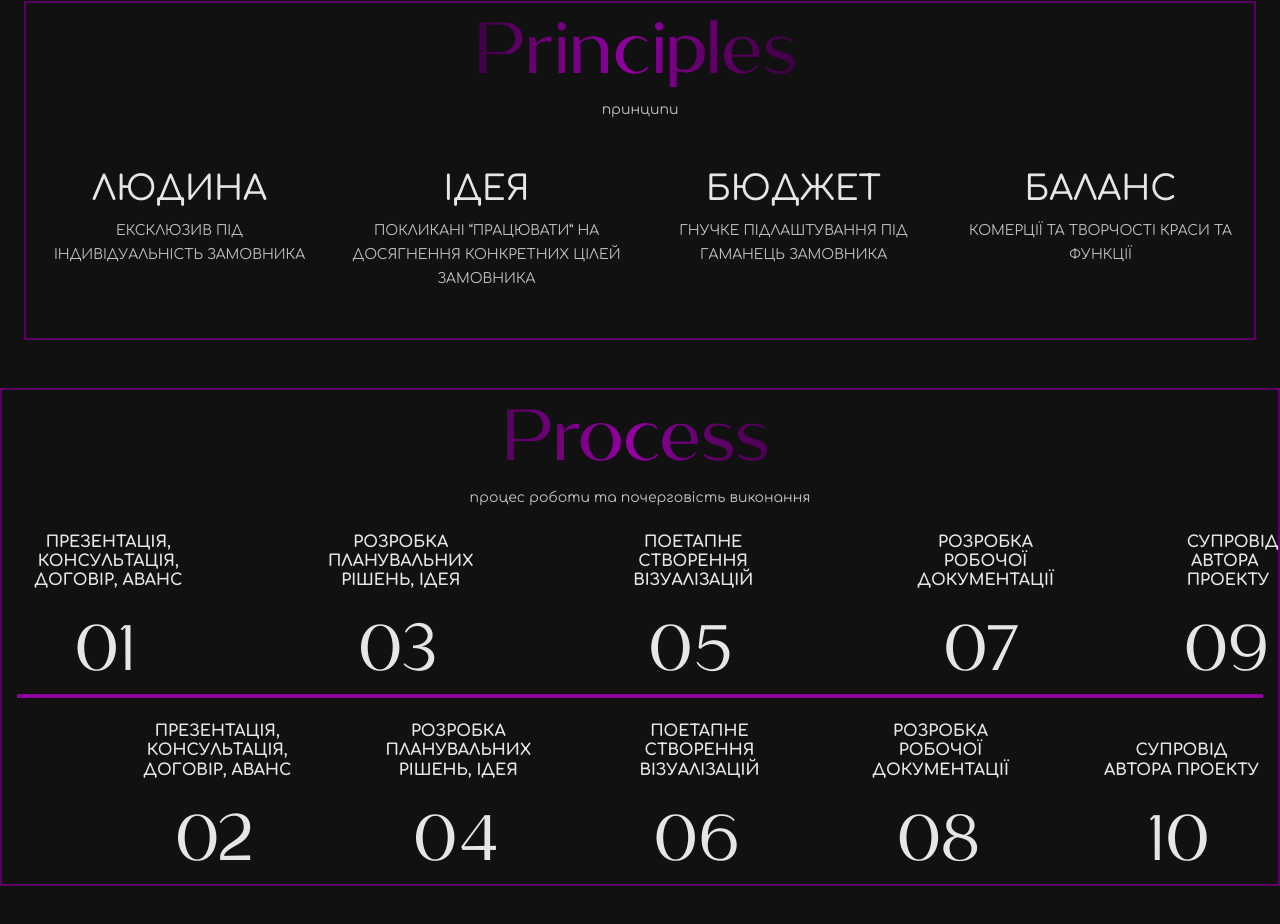
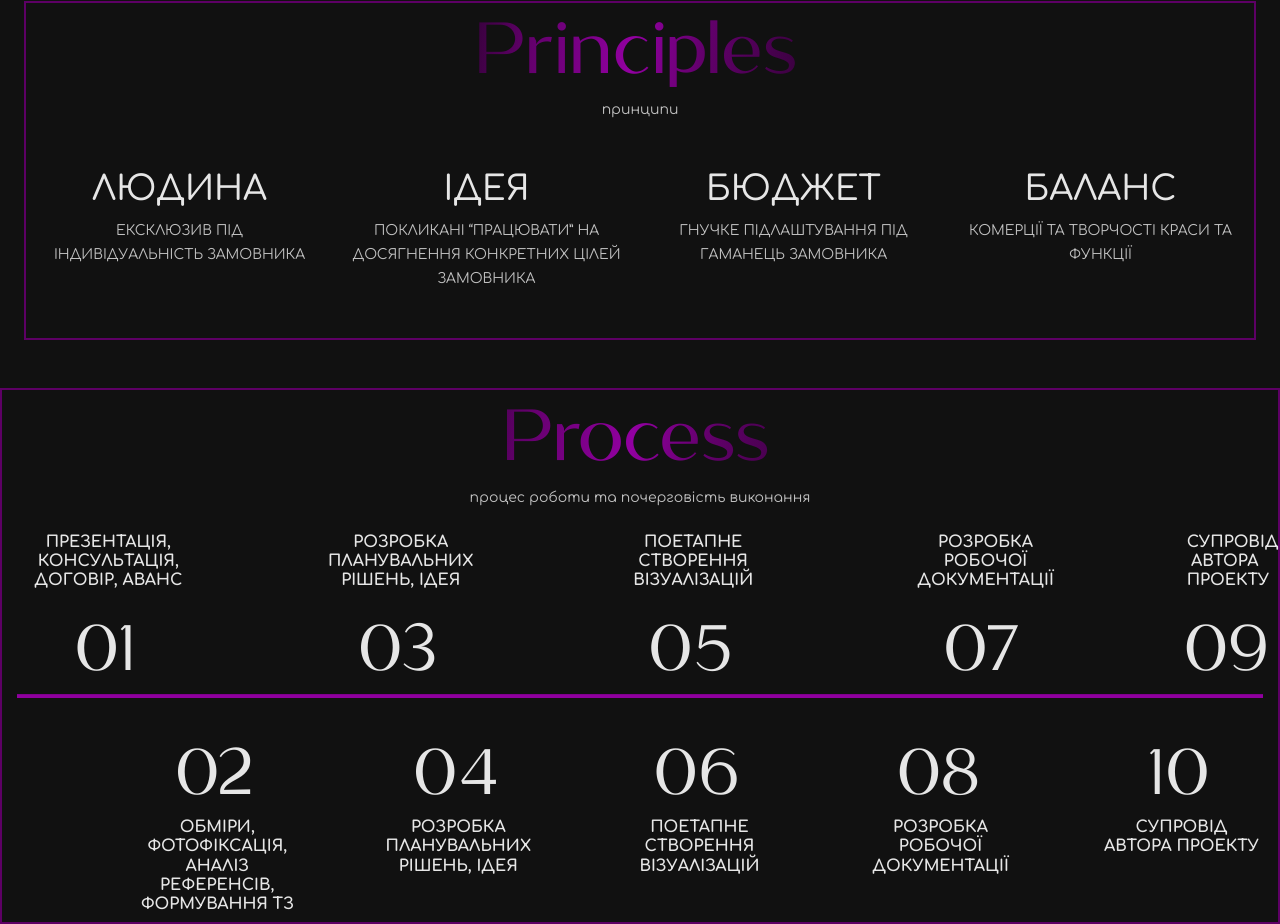
Before and after one commit to virus231/siteen-project-for-Natalya, a website: page src/index.html in a window 1280 px wide. Shown: the part 1658-2582 px from the top of the page. Before the commit the page ends 2544 px from the top, so only its background shows below. Drawn offline with nearby package versions, Linux system fonts and the light colour scheme.

Commit message:
process, principles

```diff
--- a/src/index.html
+++ b/src/index.html
@@ -207,7 +207,9 @@
 
 
                     <div class="wrapper p-3">
-                        <h1 class="text-left">Поговоримо про ваш проект!</h1>
+                        <h1 class="text-left">
+                            Поговоримо про ваш проект!
+                        </h1>
 
                         <div class="order mt-5 d-flex align-items-start justify-content-end">
                             <p class="text-left">
@@ -373,55 +375,55 @@
             </div>
             <hr style="background-color: #90009F; height: 3px;" class="my-0">
 
-            <div class="row offset-1 process-wrapper d-flex justify-content-between align-items-end mt-4 mb-0">
+            <div class="row offset-1 process-wrapper d-flex justify-content-between align-items-start mt-4 mb-0">
                 <div class="col-lg-2">
                     <div class="process-item text-center ">
-                        <h4 class="process-item__title text-uppercase">
-                            Презентація, консультація, договір, аванс
-                        </h4>
                         <span class="process-item__count">
                             02
                         </span>
+                        <h4 class="process-item__title text-uppercase">
+                            Обміри, фотофіксація, аналіз референсів, формування тз
+                        </h4>
                     </div>
                 </div>
                 <div class="col-lg-2">
                     <div class="process-item text-center">
+                        <span class="process-item__count">
+                            04
+                        </span>
                         <h4 class="process-item__title text-uppercase">
                             Розробка планувальних рішень, ідея
                         </h4>
-                        <span class="process-item__count">
-                            04
-                        </span>
                     </div>
                 </div>
                 <div class="col-lg-2">
                     <div class="process-item text-center">
+                        <span class="process-item__count">
+                            06
+                        </span>
                         <h4 class="process-item__title text-uppercase d-flex flex-column justify-content-end">
                             Поетапне створення візуалізацій
                         </h4>
-                        <sp class="process-item__count">
-                            06
-                        </sp>
                     </div>
                 </div>
                 <div class="col-lg-2">
                     <div class="process-item text-center">
+                        <span class="process-item__count">
+                            08
+                        </span>
                         <h4 class="process-item__title text-uppercase">
                             Розробка робочої документації
                         </h4>
-                        <span class="process-item__count">
-                            08
-                        </span>
                     </div>
                 </div>
                 <div class="col-lg-2">
                     <div class="process-item text-center">
+                        <span class="process-item__count">
+                            10
+                        </span>
                         <h4 class="process-item__title text-uppercase">
                             Супровід автора проекту
                         </h4>
-                        <span class="process-item__count">
-                            10
-                        </span>
                     </div>
                 </div>
             </div>
```
